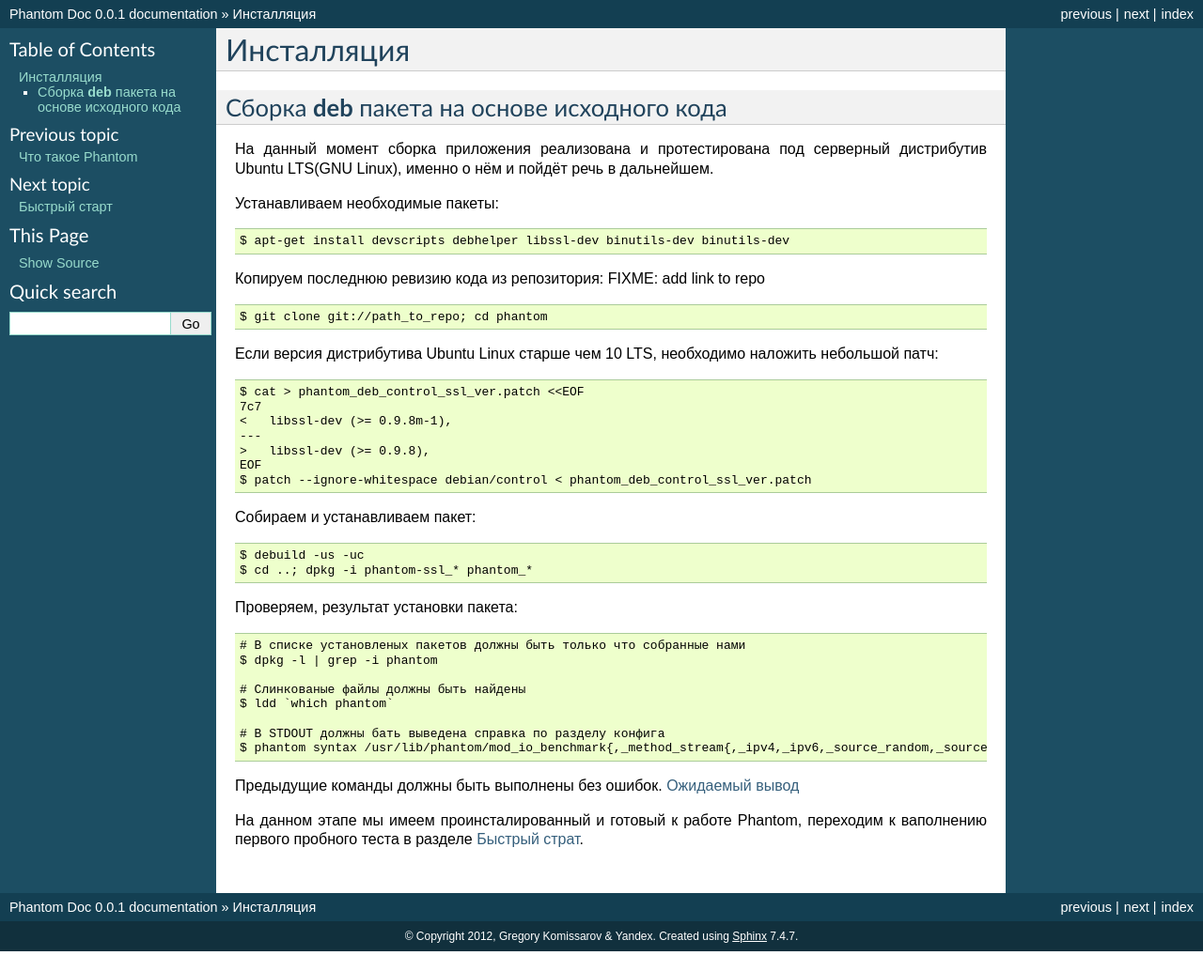
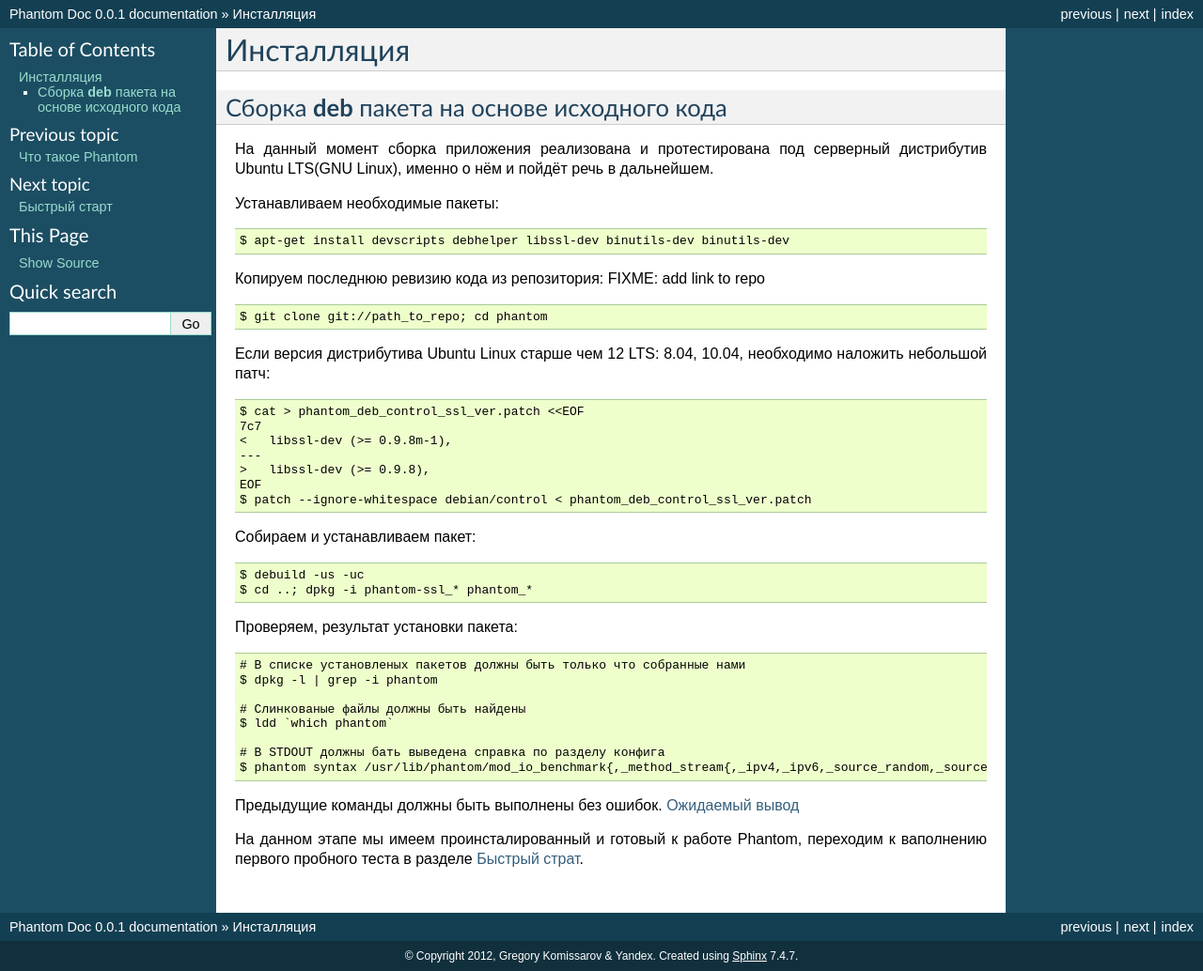
Before and after one commit to greggyNapalm/phantom_doc, a Sphinx documentation site: the page built from docs/installation.rst, in a window 1280 px wide. Shown: the whole page at 94% size. Built offline with Sphinx 7.4.7, drawn with Linux system fonts in a browser that asks for light colours; before the commit the page ends 1013 px from its top, so only the background shows below that.

Commit message:
ru_sphinx_doc: Прояснил. надеюсь.

```diff
--- a/docs/installation.rst
+++ b/docs/installation.rst
@@ -18,7 +18,7 @@
 
     $ git clone git://path_to_repo; cd phantom
 
-Если версия дистрибутива Ubuntu Linux старше чем 10 LTS, необходимо наложить небольшой патч:
+Если версия дистрибутива Ubuntu Linux старше чем 12 LTS: 8.04, 10.04, необходимо наложить небольшой патч:
 ::
 
     $ cat > phantom_deb_control_ssl_ver.patch <<EOF
```
